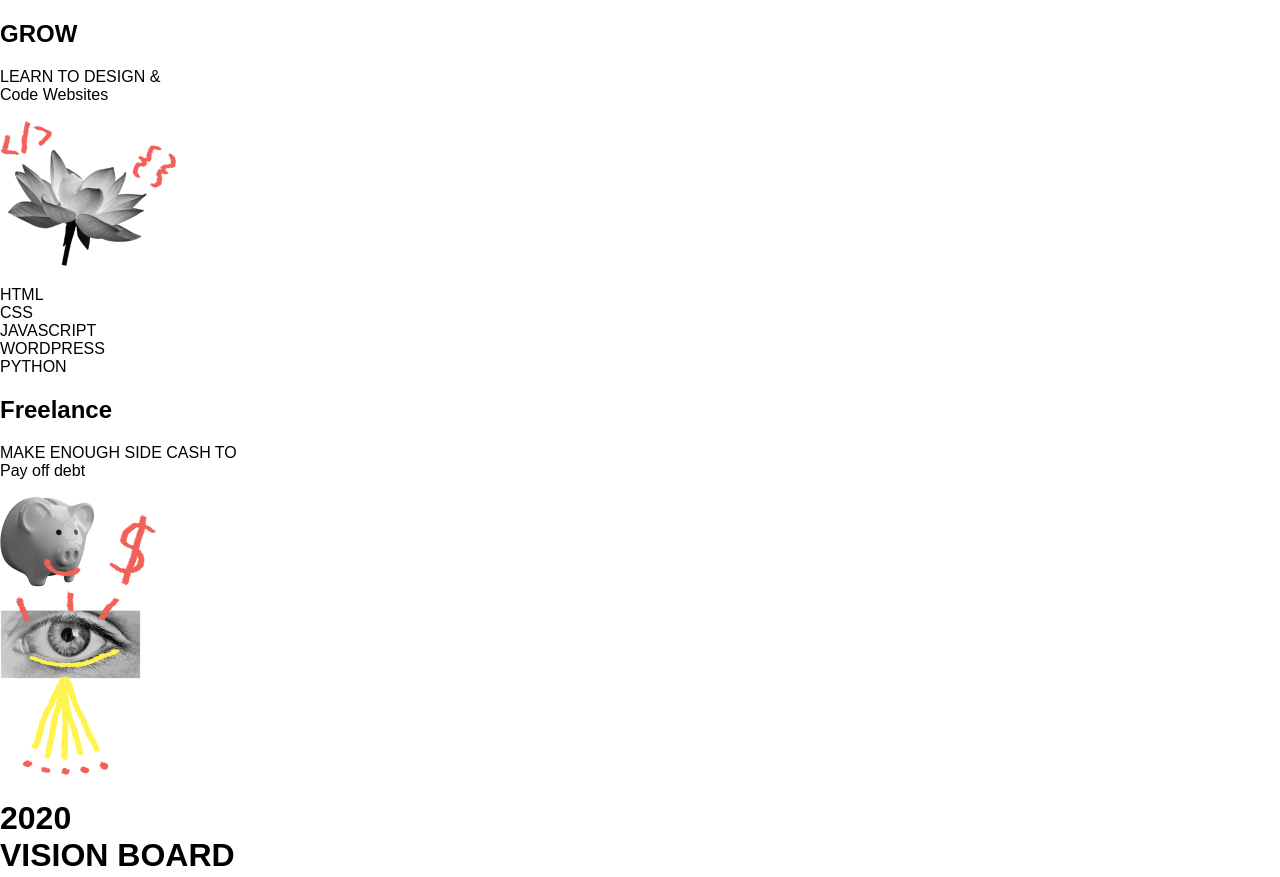
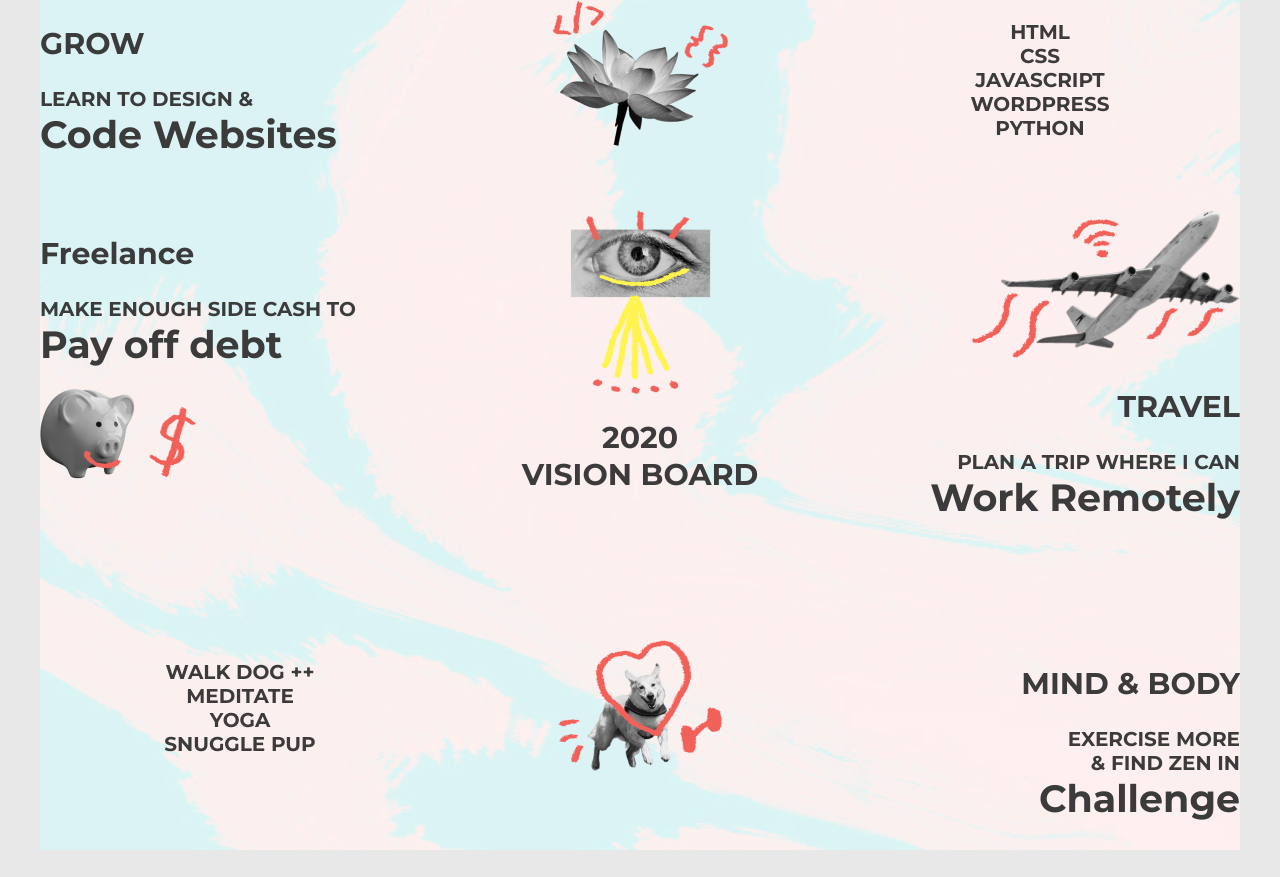
Before and after one commit to Mr-Bowtie/Skillcrush, a plain HTML site: page vision_board/index.html in a window 1280 px wide. Shown: the top 877 px of the page. After the commit the page ends 850 px from the top, so only its background shows below. Drawn offline with Linux system fonts and the light colour scheme.

Commit message:
grid setup & base CSS done

```diff
--- a/vision_board/css/main.css
+++ b/vision_board/css/main.css
@@ -0,0 +1,48 @@
+body {
+  background-color: #e8e8e8;
+  font-size: 20px;
+  color: #3b3b3b;
+}
+
+#vision-board {
+  width: 1200px;
+  height: 850px;
+  margin: auto;
+  overflow: auto;
+  background-image: url("../img/background.png");
+  font-family: "Montserrat", sans-serif;
+}
+
+.block {
+  float: left;
+  width: 400px;
+  box-sizing: border-box;
+}
+
+.small-block {
+  height: 210px;
+}
+
+.large-block {
+  height: 430px;
+}
+
+.left-text {
+  text-align: left;
+}
+
+.centered {
+  text-align: center;
+}
+
+.right-text {
+  text-align: right;
+}
+
+h1 {
+  font-size: 30px;
+}
+
+p span {
+  font-size: 38px;
+}
--- a/vision_board/index.html
+++ b/vision_board/index.html
@@ -9,18 +9,23 @@
     <link rel="preconnect" href="https://fonts.gstatic.com" crossorigin>
     <link href="https://fonts.googleapis.com/css2?family=Montserrat:wght@700&family=Permanent+Marker&display=swap" rel="stylesheet">
 </head>
+
 <body>
+
 	<div id="vision-board">
-    <div class="block">
+
+    <div class="block small-block left-text">
       <h2>GROW</h2>
       <p>LEARN TO DESIGN & <br>
         <span>Code Websites</span>
       </p>
     </div>
-    <div class="block">
+
+    <div class="block small-block centered">
       <img src="./img/flower.png" alt="Magnolia flower with coding symbols above.">
     </div>
-    <div class="block">
+
+    <div class="block small-block centered">
       <p>
         HTML <br>
         CSS <br>
@@ -29,7 +34,8 @@
         PYTHON <br>
       </p>
     </div>
-    <div class="block">
+
+    <div class="block large-block left-text">
       <h2>Freelance</h2>
       <p>
         MAKE ENOUGH SIDE CASH TO <br>
@@ -37,14 +43,16 @@
       </p>
       <img src="./img/piggy.png" alt="Piggybank with a smile and dollar sign">
     </div>
-    <div class="block">
+
+    <div class="block large-block centered">
       <img src="./img/eye.png" alt="Eye">
       <h1>
         <span>2020</span><br>
         VISION BOARD
       </h1>
     </div>
-    <div class="block">
+
+    <div class="block large-block right-text">
       <img src="./img/plane.png" alt="Airplane">
       <h2>TRAVEL</h2>
       <p>
@@ -52,7 +60,8 @@
         <span>Work Remotely</span>
       </p>
     </div>
-    <div class="block">
+
+    <div class="block small-block centered">
       <p>
         WALK DOG ++ <br>
         MEDITATE <br>
@@ -60,10 +69,12 @@
         SNUGGLE PUP
       </p>
     </div>
-    <div class="block">
+
+    <div class="block small-block centered">
       <img src="./img/doggo.png" alt="Corgi jumping with a heart drawn around the face">
     </div>
-    <div class="block">
+
+    <div class="block small-block right-text">
       <h2>MIND & BODY</h2>
       <p>
         EXERCISE MORE<br>
```
